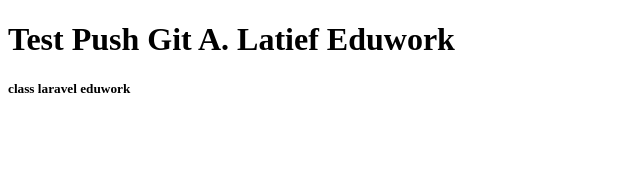
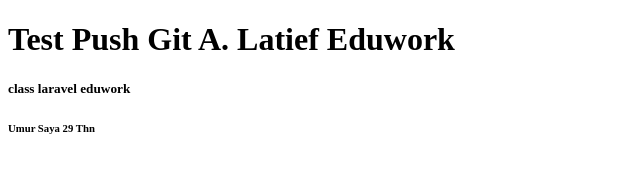
Before and after one commit to A-Latief/A-Latief-Class-Eduwork, a plain HTML site: page index.html in a window 1280 px wide. Shown: the full height of the page, 0-640 px from the left. Drawn offline with Linux system fonts and the light colour scheme.

Commit message:
Menambahkan Umur

```diff
--- a/index.html
+++ b/index.html
@@ -8,5 +8,7 @@
   <body>
     <h1>Test Push Git A. Latief Eduwork</h1>
     <h5>class laravel eduwork</h5>
+
+    <h6>Umur Saya 29 Thn</h6>
   </body>
 </html>
```
